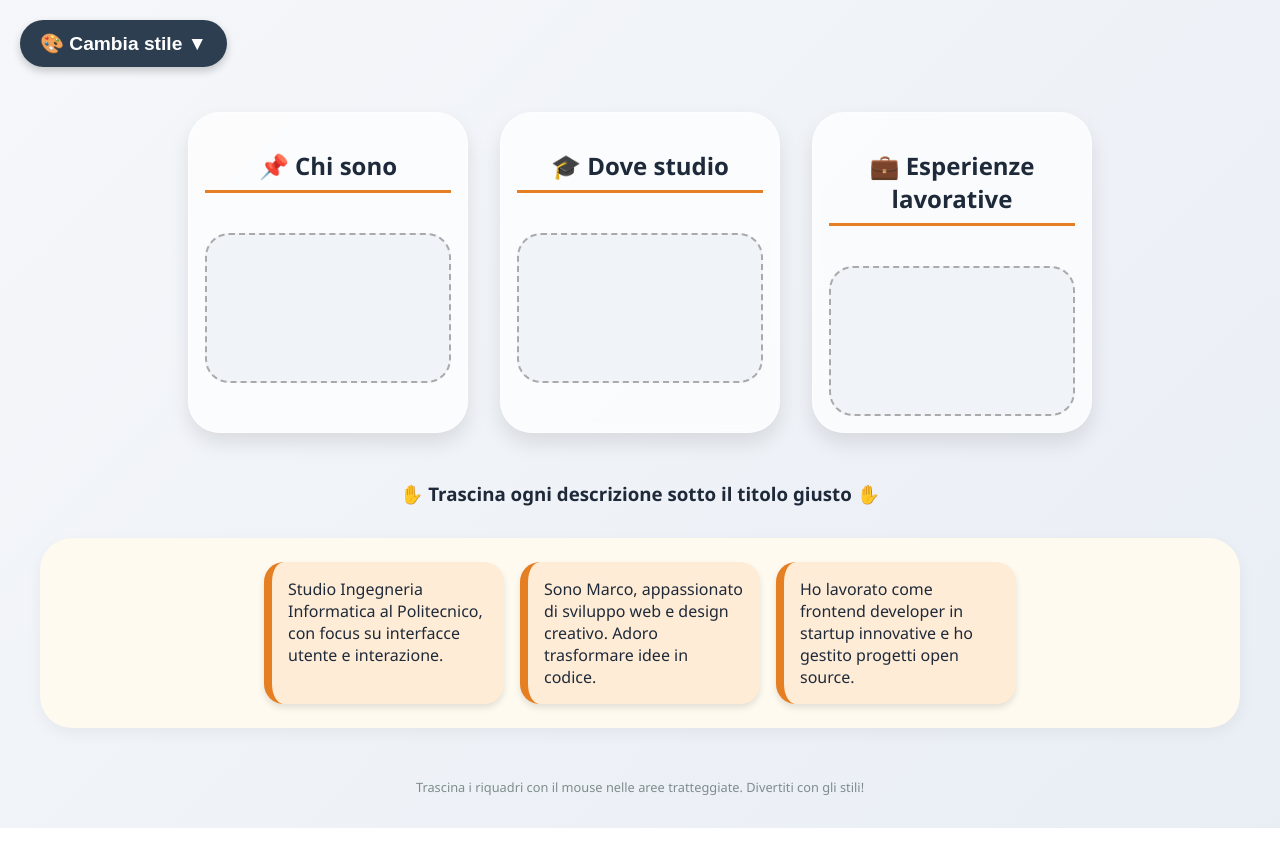
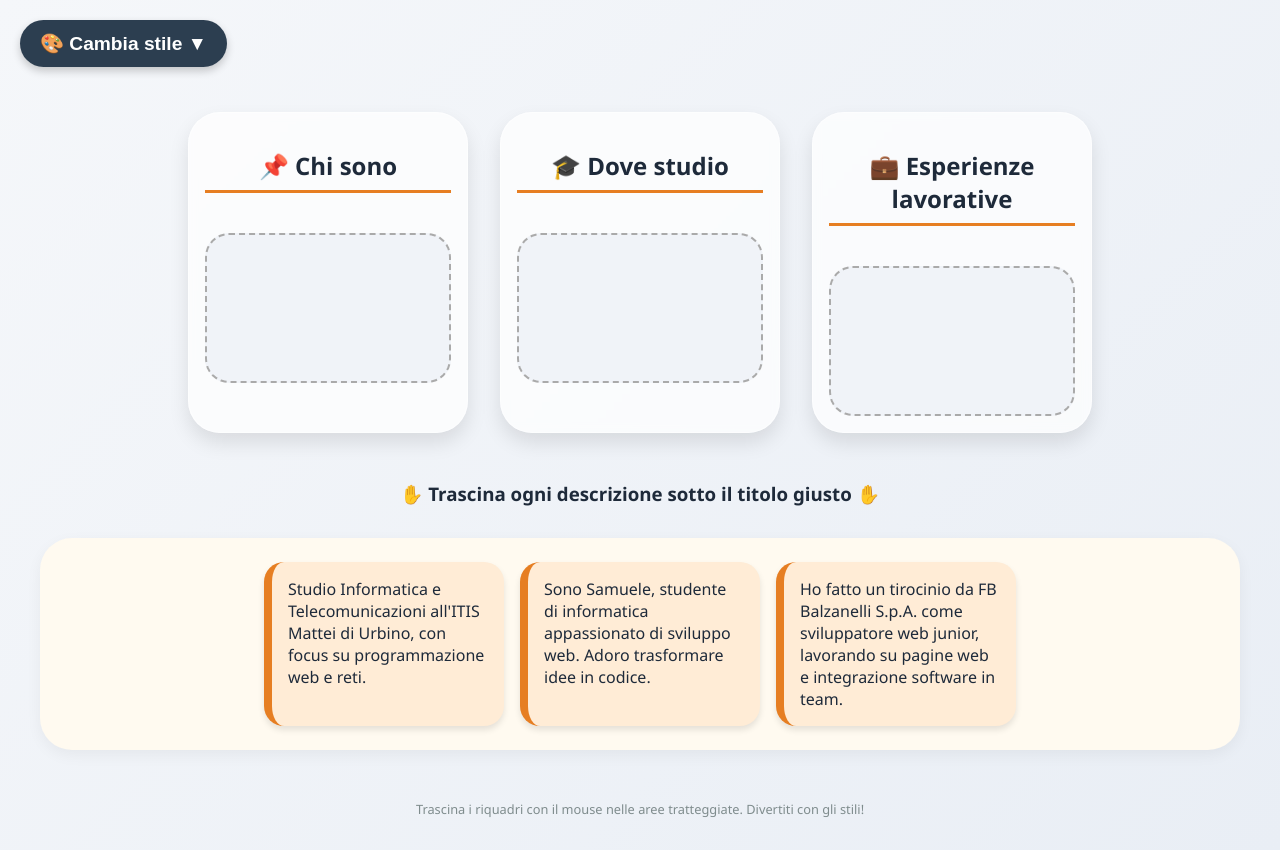
Before and after one commit to samus-lv/la-mia-presentazione, a plain HTML site: page index.html in a window 1280 px wide. Before the commit the page ends 828 px from the top, so only its background shows below. Drawn offline with Linux system fonts and the light colour scheme.

Commit message:
Update index.html

```diff
--- a/index.html
+++ b/index.html
@@ -235,11 +235,11 @@
 
 <script>
     // ---- DATI DELLE DESCRIZIONI ----
-    const descrizioniRaw = [
-        { id: "desc-chi", testo: "Sono Marco, appassionato di sviluppo web e design creativo. Adoro trasformare idee in codice.", targetCorretto: "chi-sono" },
-        { id: "desc-studio", testo: "Studio Ingegneria Informatica al Politecnico, con focus su interfacce utente e interazione.", targetCorretto: "dove-studio" },
-        { id: "desc-lavoro", testo: "Ho lavorato come frontend developer in startup innovative e ho gestito progetti open source.", targetCorretto: "esperienze" }
-    ];
+const descrizioniRaw = [
+    { id: "desc-chi", testo: "Sono Samuele, studente di informatica appassionato di sviluppo web. Adoro trasformare idee in codice.", targetCorretto: "chi-sono" },
+    { id: "desc-studio", testo: "Studio Informatica e Telecomunicazioni all'ITIS Mattei di Urbino, con focus su programmazione web e reti.", targetCorretto: "dove-studio" },
+    { id: "desc-lavoro", testo: "Ho fatto un tirocinio da FB Balzanelli S.p.A. come sviluppatore web junior, lavorando su pagine web e integrazione software in team.", targetCorretto: "esperienze" }
+];
 
     // Mescola l'ordine iniziale delle descrizioni
     function shuffleArray(arr) {
```
